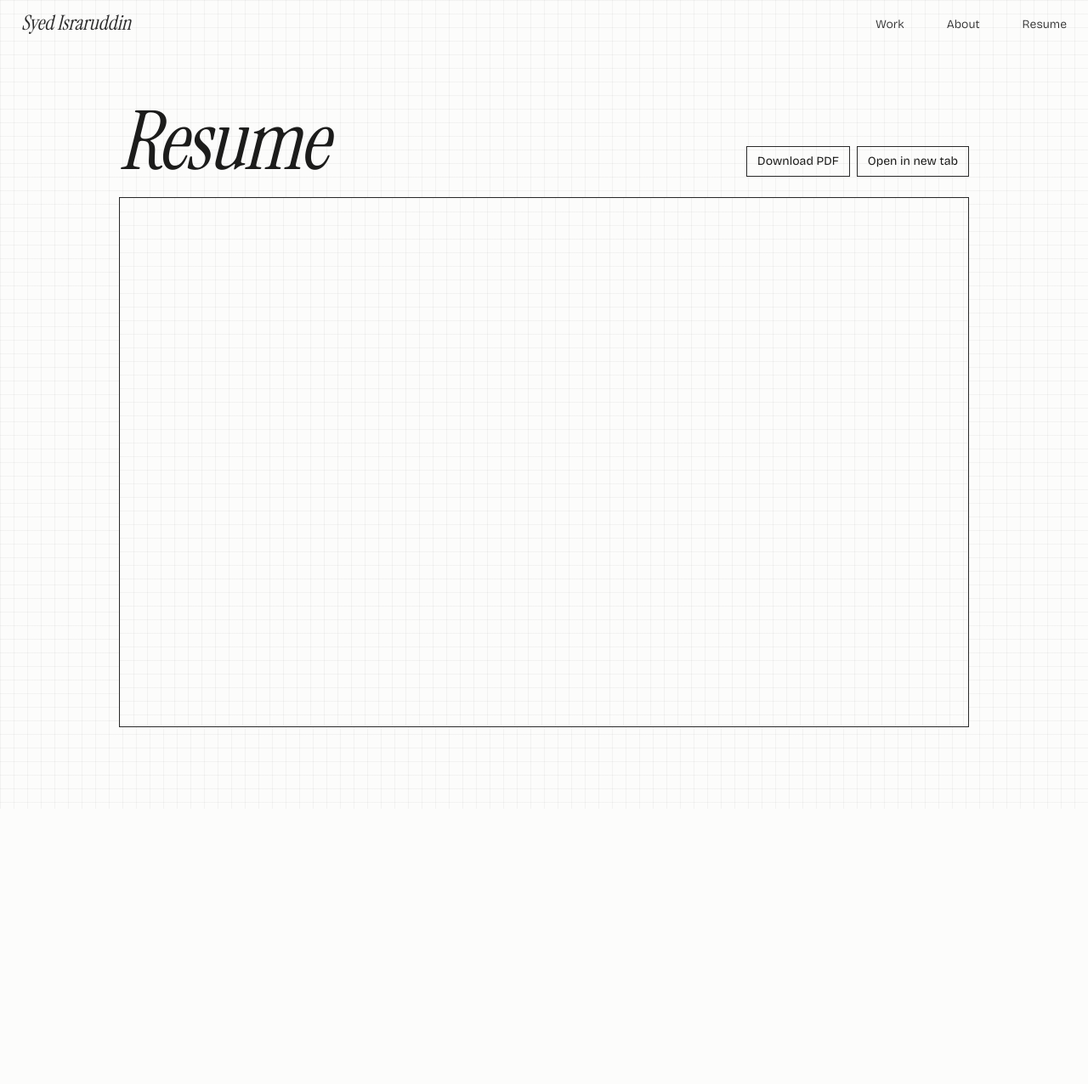
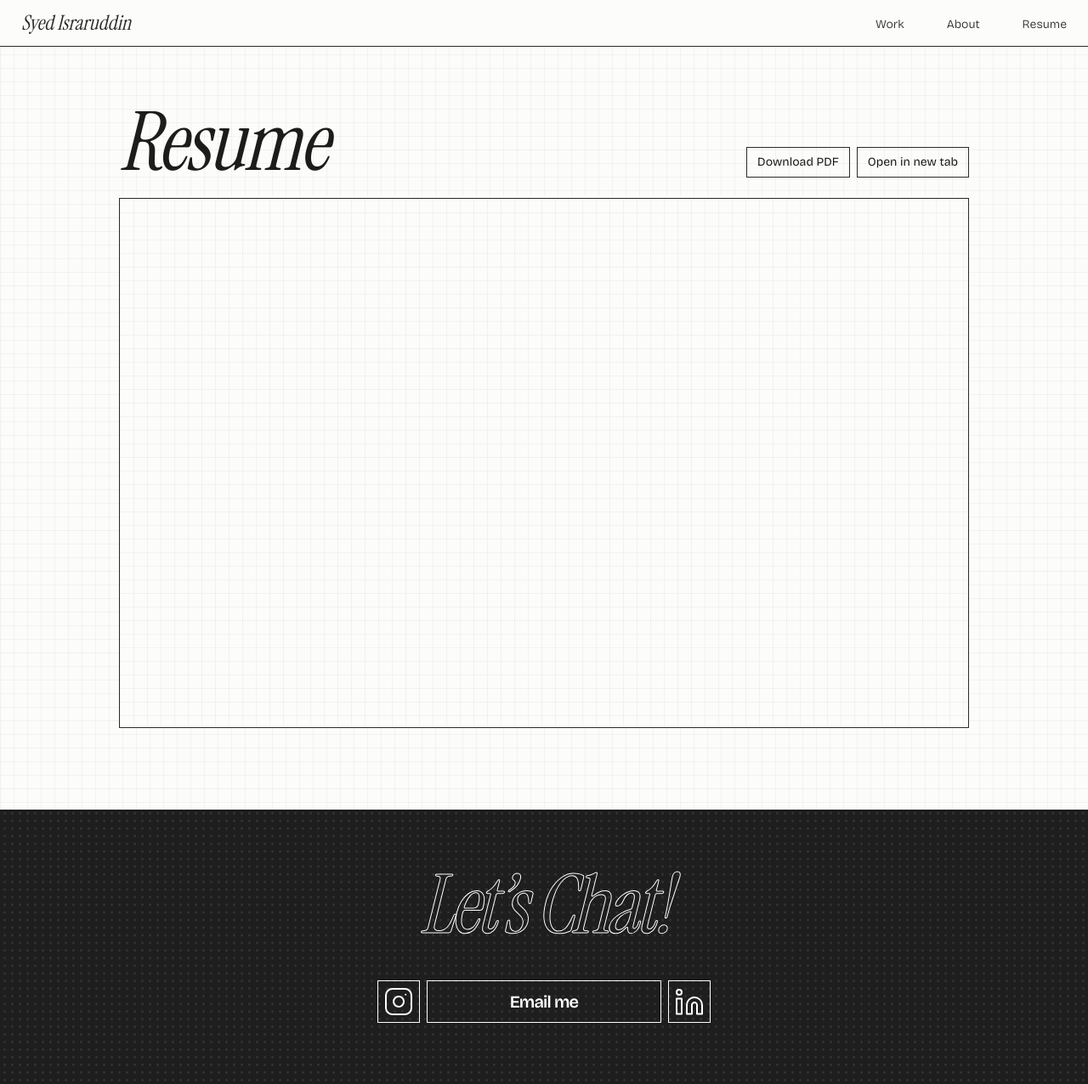
Before and after one commit to syed-israruddin/portfolio, a Next.js app: page /resume in a window 1280 px wide. Shown: the whole page at 85% size. Before the commit the page ends 952 px from the top, so only its background shows below. Built offline with nearby package versions, Linux system fonts and the light colour scheme.

Commit message:
Refine resume page navigation

```diff
--- a/app/resume/page.tsx
+++ b/app/resume/page.tsx
@@ -1,4 +1,5 @@
 import type { Metadata } from "next";
+import { SiteFooter } from "@/components/site-footer";
 
 export const metadata: Metadata = {
   title: "Resume — Syed Israruddin",
@@ -9,6 +10,7 @@ const resumeUrl = "/assets/syed-israruddin-cv-2026.pdf";
 
 export default function ResumePage() {
   return (
+    <>
       <main className="resume-page">
         <section className="resume-page__content" aria-labelledby="resume-title">
           <header className="resume-page__header">
@@ -29,5 +31,7 @@ export default function ResumePage() {
           </iframe>
         </section>
       </main>
+      <SiteFooter />
+    </>
   );
 }
--- a/components/site-header.tsx
+++ b/components/site-header.tsx
@@ -14,9 +14,10 @@ export function SiteHeader() {
   const pathname = usePathname();
   const [activeLabel, setActiveLabel] = useState<string | null>(null);
   const isCaseStudy = pathname.startsWith("/work/");
+  const hasSolidBackground = isCaseStudy || pathname === "/resume";
 
   return (
-    <header className={`site-header${isCaseStudy ? " site-header--case-study" : ""}`} aria-label="Primary navigation">
+    <header className={`site-header${hasSolidBackground ? " site-header--case-study" : ""}`} aria-label="Primary navigation">
       <Link className="site-header__name" href="/" aria-label="Syed Israruddin home">
         Syed Israruddin
       </Link>
```
Lines whose indentation alone changed are shown as unchanged.
